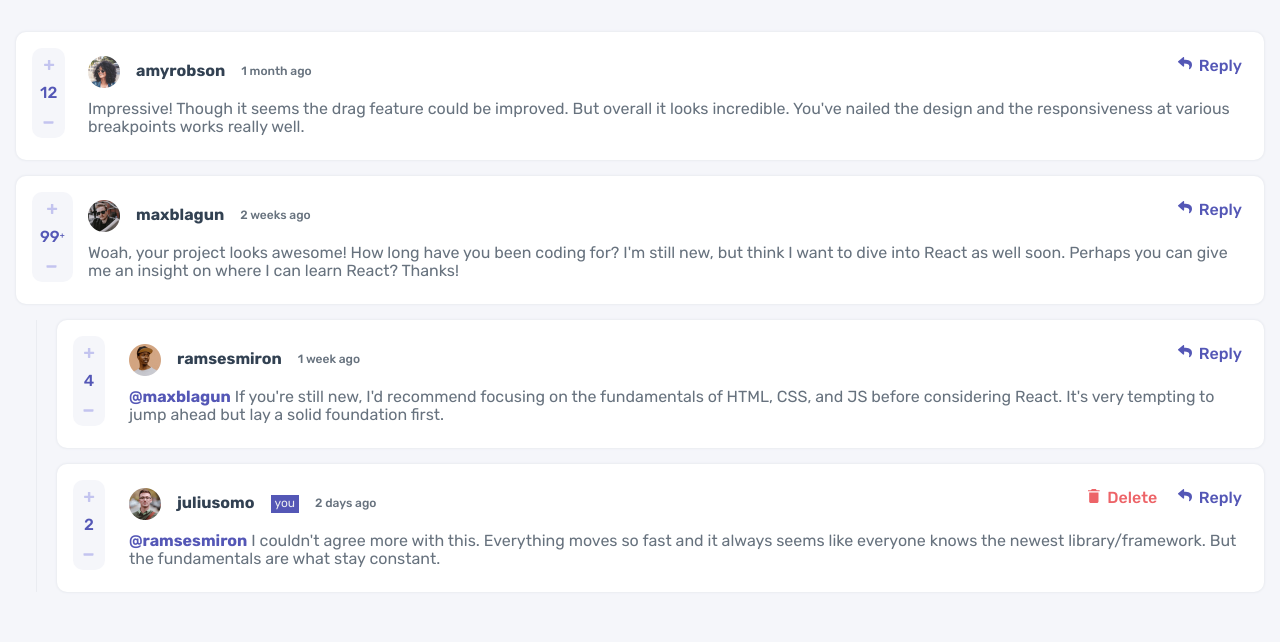
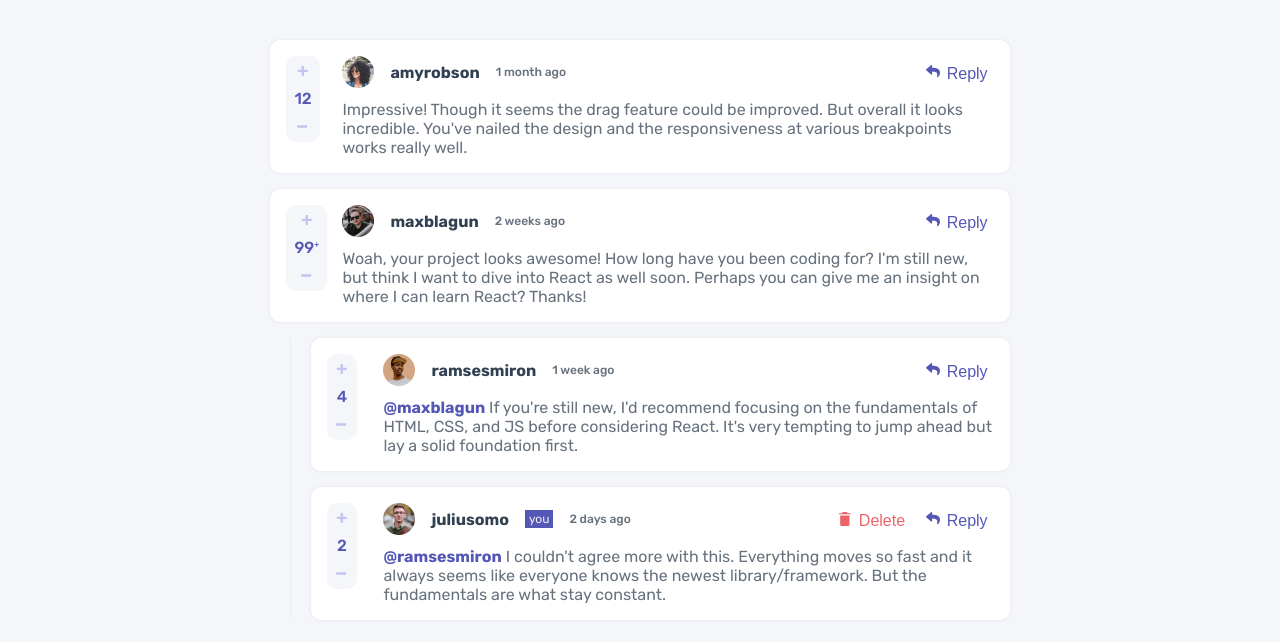
Before and after one commit to vluzrmos/frontendmentor-interactive-comments-section, a Vue app: page / in a window 1280 px wide. Shown: the top 642 px of the page. Built offline with nearby package versions, Linux system fonts and the light colour scheme.

Commit message:
Fix border-box. Remove unused normalize.css

```diff
--- a/index.html
+++ b/index.html
@@ -9,7 +9,6 @@
   <link rel="preconnect" href="https://fonts.googleapis.com">
   <link rel="preconnect" href="https://fonts.gstatic.com" crossorigin>
   <link href="https://fonts.googleapis.com/css2?family=Rubik:wght@400;500;700&display=swap" rel="stylesheet">
-  <link rel="stylesheet" href="https://cdnjs.cloudflare.com/ajax/libs/normalize/8.0.1/normalize.min.css">
 </head>
 
 <body>
--- a/src/App.vue
+++ b/src/App.vue
@@ -6,7 +6,7 @@ const commentsStore = useCommentsStore();
 </script>
 
 <template>
-  <main>
+  <main >
     <CommentsList :comments="commentsStore.comments"></CommentsList>
   </main>
 </template>
--- a/src/assets/main.css
+++ b/src/assets/main.css
@@ -13,6 +13,12 @@
     --color-9: hsl(228, 33%, 97%);
     --color-10: hsl(0, 0%, 100%);
     --color-white: var(var(--color-10));
+}
+
+*,
+*::before,
+*::after {
+    box-sizing: border-box;
 }
 
 body {
@@ -31,6 +37,7 @@ body {
     align-items: center;
     justify-content: center;
     gap: 1rem;
+    width: 100%;
 }
 
 .comment {
@@ -45,6 +52,7 @@ body {
     background-color: var(--color-10);
     position: relative;
     padding-bottom: 5rem;
+    width: 100%;
 }
 
 .comment__votes {
@@ -168,7 +176,7 @@ svg {
     color: var(--color-7);
 }
 
-.comment__body a.replingto{
+.comment__body a.replingto {
     color: var(--color-primary);
     font-weight: 600;
     text-decoration: none;
@@ -188,7 +196,7 @@ svg {
     fill: currentColor;
 }
 
-.comment__actions > button {
+.comment__actions>button {
     appearance: none;
     border: none;
     background-color: transparent;
@@ -231,6 +239,11 @@ svg {
 }
 
 @media (min-width: 768px) {
+    .comments {
+        width: 60%;
+        margin: 0 auto;
+    }
+
     .comment {
         min-height: 6rem;
     }
@@ -253,6 +266,7 @@ svg {
     .comment {
         padding-bottom: 1rem;
     }
+
     .comment__content {
         padding-left: 3.5rem;
     }
```
